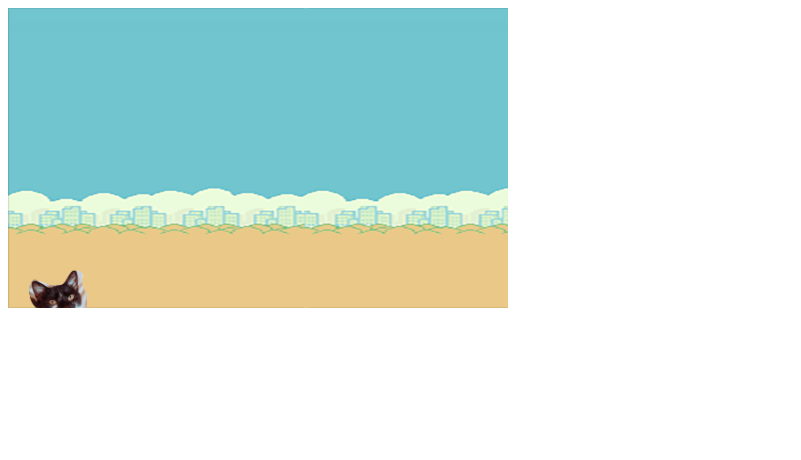
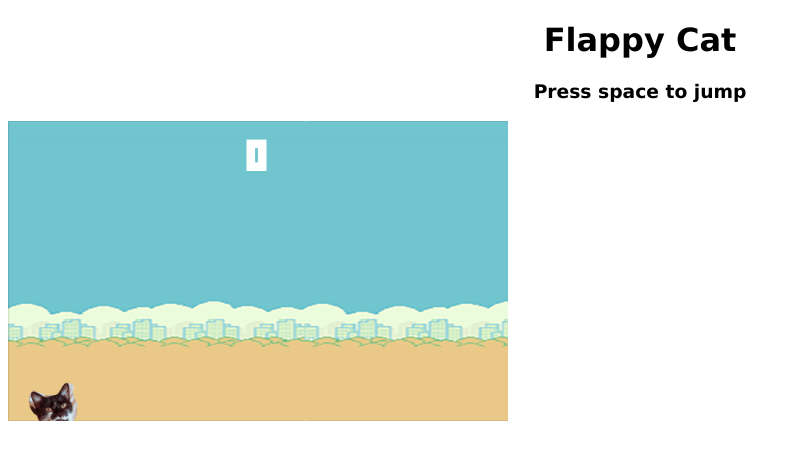
Before and after one commit to jofremoreno/Flappy-Cat-game, a plain HTML site: page index.html in a window 1280 px wide. Both pictures are taken after a click on the button "play". Shown: the whole page, without its empty margins (0-801 px from the left). Drawn offline with Linux system fonts and the light colour scheme.

Commit message:
add score- add font score - delete old font

```diff
--- a/index.html
+++ b/index.html
@@ -8,8 +8,9 @@
     <title>Document</title>
   </head>
   <body>
+    <h1>Flappy Cat</h1>
+    <h3>Press space to jump</h3>
     <button id="myButton">play</button>
-    <!--<div id="points"></div>-->
     <canvas id="canvasLienzo"></canvas>
     <script src="js/Gato.js"></script>
     <script src="js/Obstaculo.js"></script>
--- a/js/Game.js
+++ b/js/Game.js
@@ -1,13 +1,15 @@
 class Game {
   constructor() {
     this.ctx = undefined;
-    this.player = new Gato(20, 100, 60, 60, "rgba(255,0,0,1)", 1);
-    this.obstacle = new Obstaculos//("rgba(150,150,0,1)");
-    this.obstacle2 = new Obstaculos//("rgba(150,150,0,1)");
+    this.player = new Gato(20, 100, 50, 50, "rgba(255,0,0,1)", 1);
+    this.obstacle = new Obstaculos(); //("rgba(150,150,0,1)");
+    this.obstacle2 = new Obstaculos(); //("rgba(150,150,0,1)");
     this.loopGame = undefined;
     this.background = new Image();
     this.background.src = "images/background.png";
     this.stop = undefined;
+    this.score = 0;
+    this.fontFamily = "flappy";
   }
   initCanvas() {
     var canvas = document.getElementById("canvasLienzo");
@@ -22,7 +24,7 @@ class Game {
       let x = 500;
       let y = 0;
       let widthObstacle = 40;
-      let spaceBetween = 100;
+      let spaceBetween = 110;
       let obstacleHeight = Math.floor(Math.random() * 150) + 10;
 
       arrayObstacle.push(
@@ -37,10 +39,10 @@ class Game {
           "rgba(150,150,0,1)"
         )
       );
-      if (arrayObstacle.length > 8) {
-        arrayObstacle.shift();
-        arrayObstacle.shift();
-      }
+      // if (arrayObstacle.length > 8) {
+      //   arrayObstacle.shift();
+      //   arrayObstacle.shift();
+      // }
     }, 2800);
     this.loopGame = window.requestAnimationFrame(this._update.bind(this));
   }
@@ -50,28 +52,31 @@ class Game {
     this.ctx.drawImage(this.background, 0, 0, 500, 300);
     this.player.draw();
 
-    arrayObstacle.forEach(obstacle => {
+    arrayObstacle.forEach((obstacle, i) => {
       obstacle.update();
       obstacle.draw();
       if (
         this.checkCollisionUp(obstacle) ||
         this.checkCollisionDown(obstacle) === true
       ) {
-        console.log("he colisionado");
         this.stop = -1;
       }
+      if (obstacle.x + obstacle.width < 0) {
+        arrayObstacle.splice(i, 1);
+        console.log(arrayObstacle);
+      }
     });
+
+    this.points();
     if (this.stop === -1) {
       window.cancelAnimationFrame(this.loopGame);
     } else {
       this.loopGame = window.requestAnimationFrame(this._update.bind(this));
     }
-    console.log("array");
     this.stop = this.player.update();
   }
   //COLISION SUPERIOR
   checkCollisionUp(obstacle) {
-    console.log("dentro CheckCollision");
     var myLeft = this.player.x;
     var myRight = this.player.x + this.player.width;
     var myTop = this.player.y;
@@ -97,7 +102,6 @@ class Game {
 
   //COLISION INFERIOR
   checkCollisionDown(obstacle) {
-    console.log("dentro CheckCollision");
     var myLeft = this.player.x;
     var myRight = this.player.x + this.player.width;
     var myTop = this.player.y;
@@ -120,4 +124,15 @@ class Game {
     }
     return crash;
   }
+  points() {
+    this.ctx.font = `40px ${this.fontFamily}`;
+    this.ctx.textAlign = "center";
+    this.ctx.fillStyle = "white";
+    this.ctx.fillText(`${this.score}`, 250, 50);
+    if (arrayObstacle.length > 0) {
+      if (arrayObstacle[0].x === 0) {
+        this.score += 10;
+      }
+    }
+  }
 }
--- a/js/run.js
+++ b/js/run.js
@@ -6,6 +6,8 @@ document.onload = (function() {
     game.initCanvas();
     game.start();
     mybutton.style.display="none"
+
+
 
     window.addEventListener("keyup", function(e) {
       if (e.keyCode == 32) {
--- a/style.css
+++ b/style.css
@@ -1,6 +1,16 @@
+@font-face {
+  font-family: "flappy";
+  src: url("fonts/04B_19__.TTF");
+}
+
 #myButton {
   background-color: aquamarine;
   font-size: 1em;
   padding: 10px 10px;
   border-radius: 5px;
 }
+h1, h2, h3{
+  font-family: 'Lucida Sans', 'Lucida Sans Regular', 'Lucida Grande', 'Lucida Sans Unicode', Geneva, Verdana, sans-serif;
+  text-align: center;
+
+}
```
Also changed, not shown: fonts/04B_19__.TTF (added), fonts/FlappyBirdy.ttf (deleted).
